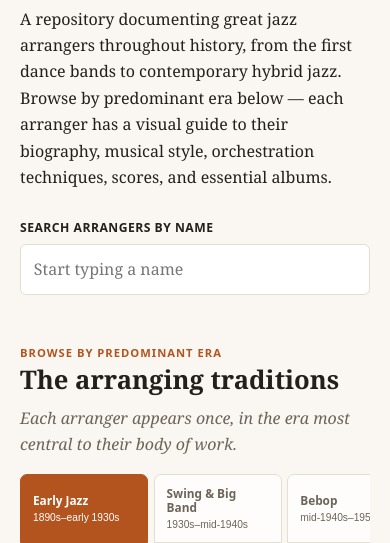
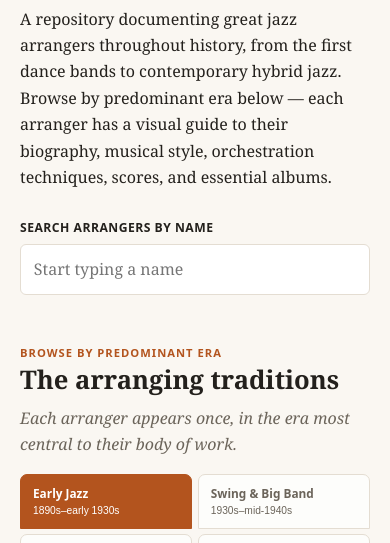
Before and after one commit to anielsen108/Jazz-Arrangers, an Astro site: page / in a window 390 px wide. Shown: the part 284-827 px from the top of the page. Built offline with nearby package versions, Linux system fonts and the light colour scheme; Astro itself is replaced by a stand-in of ours.

Commit message:
all eras in view

```diff
--- a/src/styles/global.css
+++ b/src/styles/global.css
@@ -214,15 +214,14 @@ main {
 
 .era-tabs {
   display: flex;
+  flex-wrap: wrap;
   align-items: stretch;
   gap: 0.35rem;
-  overflow-x: auto;
   padding: 0 0 0.5rem;
-  scrollbar-width: thin;
 }
 
 .era-tabs button {
-  flex: 1 0 8.5rem;
+  flex: 1 1 calc(25% - 0.35rem);
   min-width: 0;
   padding: 0.7rem 0.75rem 0.65rem;
   border: 1px solid var(--border);
@@ -411,7 +410,7 @@ main {
   }
 
   .era-tabs button {
-    flex-basis: 8rem;
+    flex-basis: calc(50% - 0.35rem);
   }
 
   .era-count {
```
